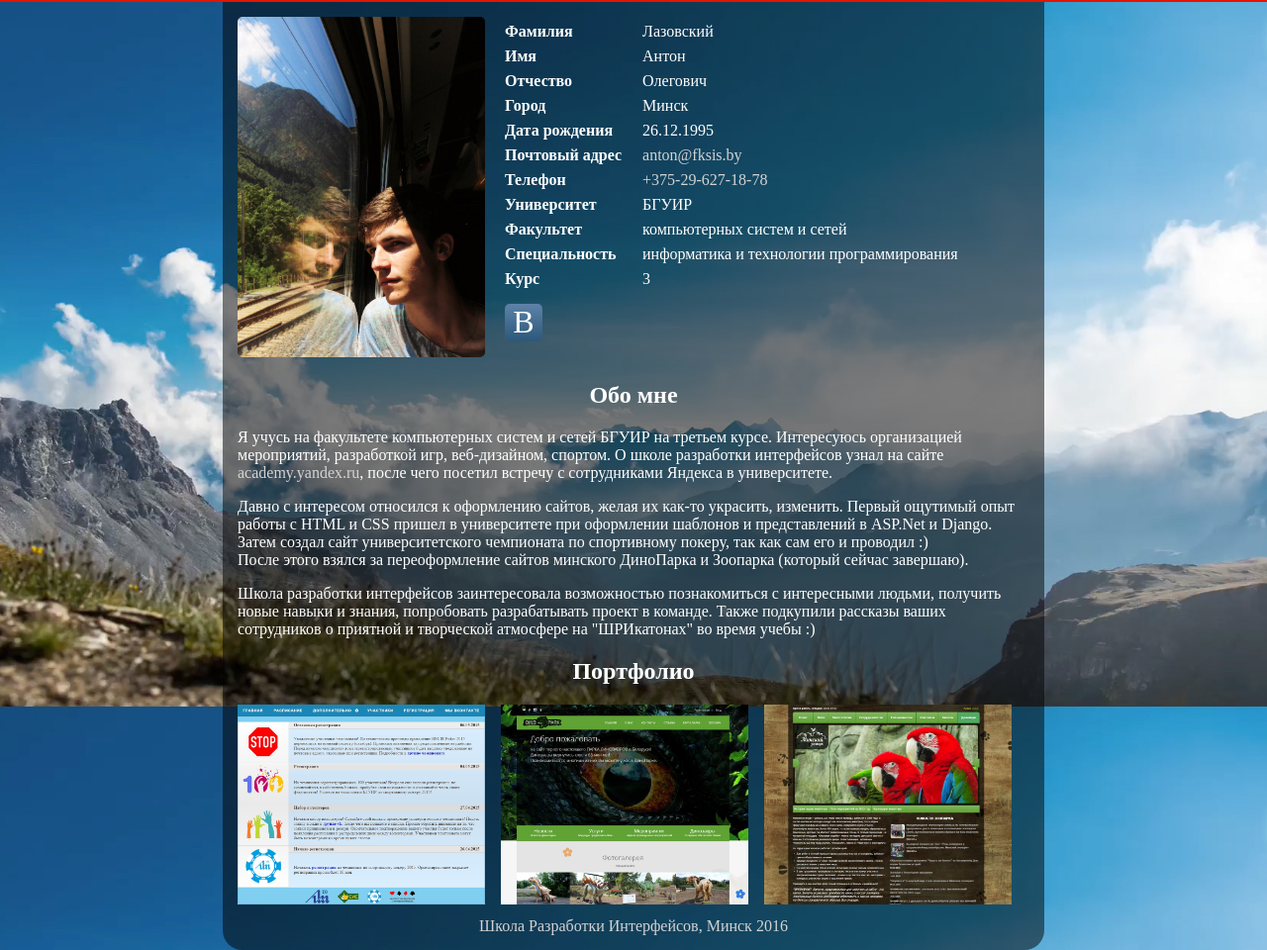
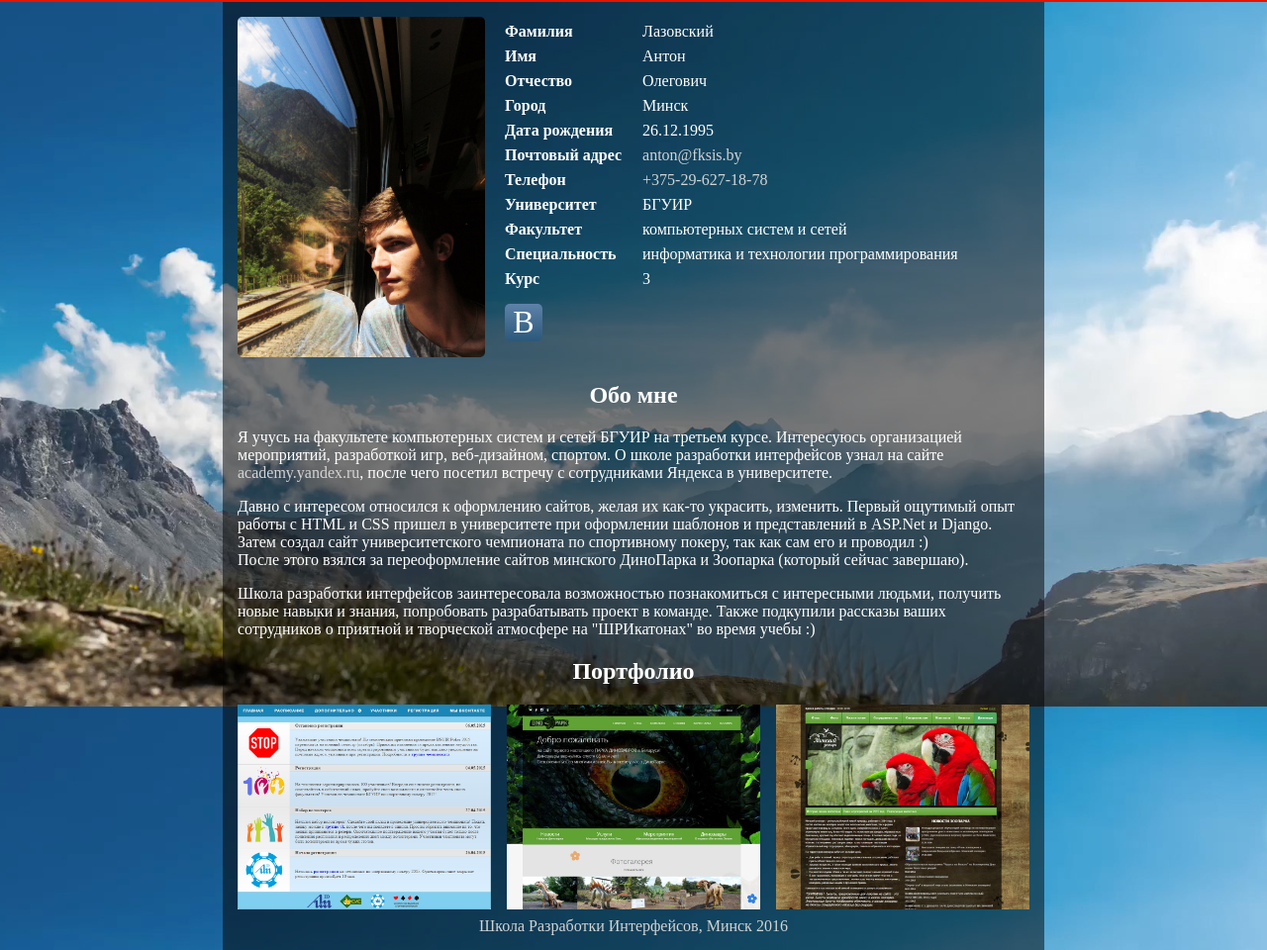
Before and after one commit to AntonLazovsky/yandex, a plain HTML site: page 1/index.html in a window 1280 px wide. Shown: the part 86-1046 px from the top of the page at 99% size. Drawn offline with Linux system fonts and the light colour scheme.

Commit message:
Small fix

```diff
--- a/1/index.html
+++ b/1/index.html
@@ -83,7 +83,7 @@
                 попробовать разрабатывать проект в команде. Также подкупили рассказы ваших сотрудников о приятной и творческой атмосфере на "ШРИкатонах" во время учебы :)
             </p>
         </section>
-        <section id="porfolio">
+        <section id="portfolio">
             <h2>Портфолио</h2>
             <a class="site" href="http://poker.fksis.by" >
                 <img src="images/site-1.jpg"/>
--- a/1/style.css
+++ b/1/style.css
@@ -61,7 +61,6 @@ article {
     background: rgba(0, 0, 0, 0.5);
     color: white;
     padding: 15px;
-    border-radius: 0 0 20px 20px;
 }
 .photo {
     width: 250px;
@@ -106,17 +105,20 @@ article {
     float: left;
     margin-right: 16px;
     overflow: hidden;
-    height: 202px;
+    height: 207px;
+}
+.site:last-child {
+	margin-right: 0;
 }
 .site > img {
-    width: 250px;
+    width: 256px;
 }
 .site-name, .in-progress {
     transition: 0.5s;
     position: relative;
     font-weight: bold;
     text-align: center;
-    width: 250px;
+    width: 256px;
     height: 35px;
     padding-top: 16px;
 }
@@ -126,7 +128,7 @@ article {
 }
 .in-progress {
     color: white;
-    margin-top: -306px;
+    margin-top: -311px;
     background: rgba(230, 20, 0, 0.9);
 }
 .site:hover {
@@ -136,7 +138,7 @@ article {
     margin-top: -55px;
 }
 .site:hover > .in-progress {
-    margin-top: -204px;
+    margin-top: -209px;
 }
 
 /* Подвал */
```
